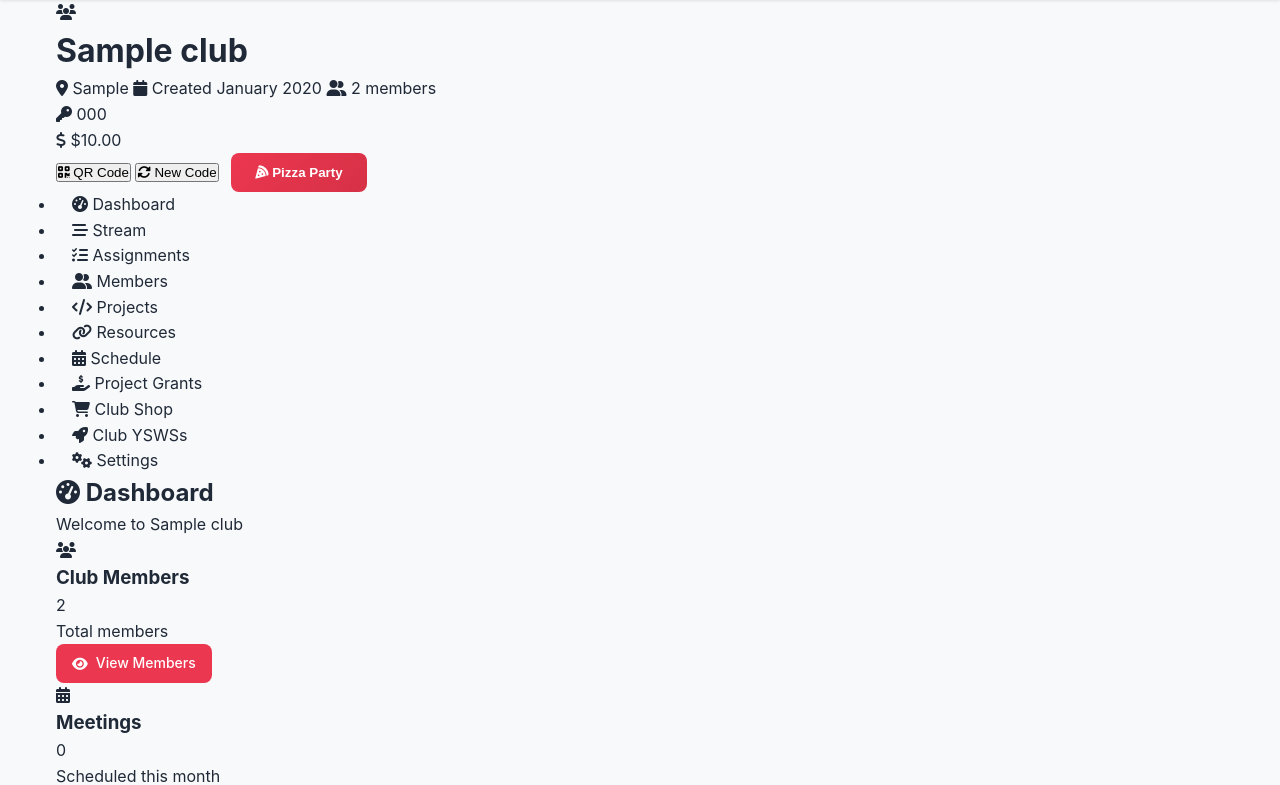
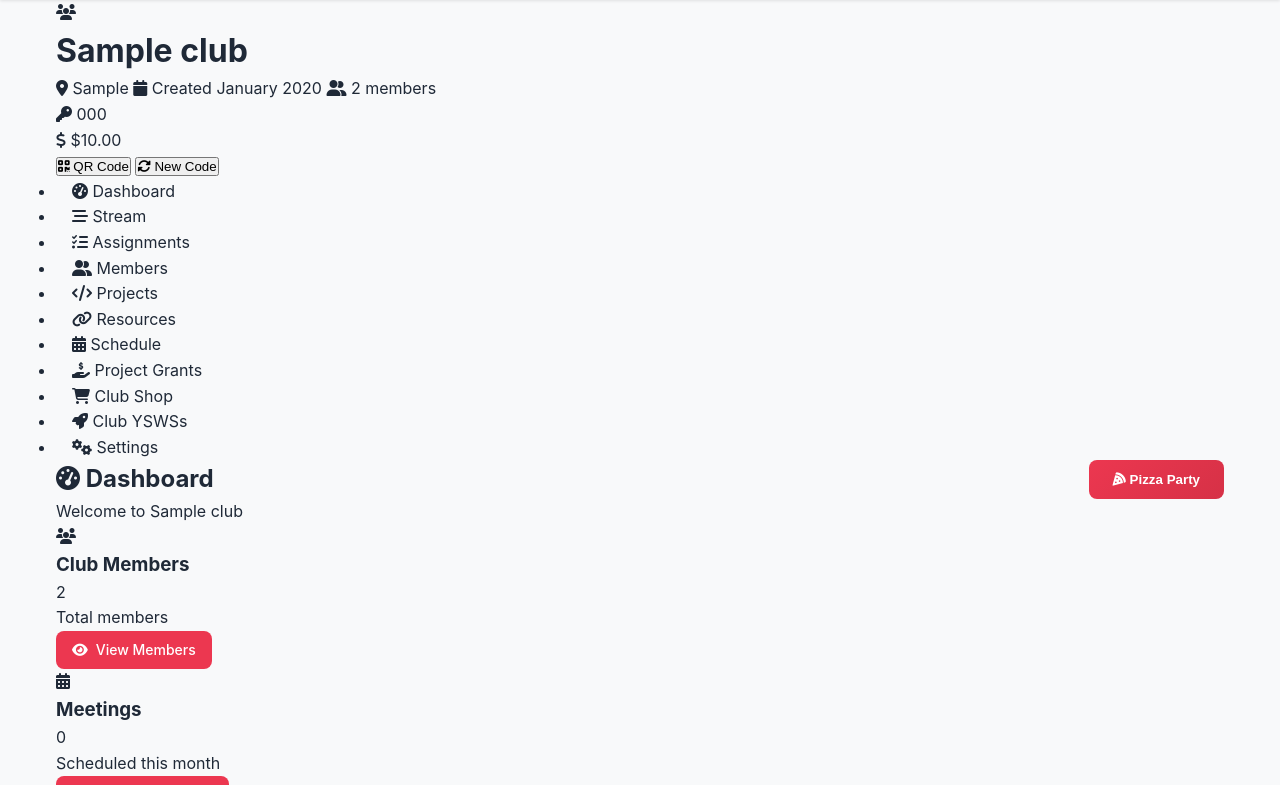
Before and after one commit to cytronicoder/hack-club-dashboard, a Flask app: page /club-dashboard in a window 1280 px wide. Shown: the part 66-851 px from the top of the page. Run offline with Flask 3, Linux system fonts and the light colour scheme; the visitor is signed in with stand-in values (Sample User, id 1); tables that the repository leaves empty hold one stand-in row (values such as "Sample post"); some libraries are stand-ins or nearby versions.

Commit message:
Assistant checkpoint: Move pizza party button to dashboard corner
Assistant generated file changes:
- templates/club_dashboard.html: Move pizza party button to dashboard section corner, Remove pizza party button from club header

---

User prompt:

no i want it in the corner of the main dashboard card

Replit-Commit-Author: Assistant
Replit-Commit-Session-Id: 13c8ce3c-dbb9-4200-9962-c7bec5371a1b

```diff
--- a/templates/club_dashboard.html
+++ b/templates/club_dashboard.html
@@ -35,9 +35,6 @@
                         </button>
                         <button class="new-code-button" onclick="generateNewJoinCode()">
                             <i class="fas fa-sync-alt"></i> New Code
-                        </button>
-                        <button class="pizza-party-button" onclick="purchasePizza()" style="background: linear-gradient(135deg, #ec3750, #d63146); color: white; border: none; padding: 0.75rem 1.5rem; border-radius: 8px; font-weight: 600; margin-left: 0.5rem; cursor: pointer; transition: all 0.3s ease;" onmouseover="this.style.transform='translateY(-2px)'" onmouseout="this.style.transform='translateY(0px)'">
-                            <i class="fas fa-pizza-slice"></i> Pizza Party
                         </button>
                     {% endif %}
                 </div>
@@ -93,9 +90,14 @@
 
             <div class="dashboard-main">
                 <section id="dashboard" class="club-section active">
-                    <div class="section-header">
+                    <div class="section-header" style="position: relative;">
                         <h2><i class="fas fa-tachometer-alt"></i> Dashboard</h2>
                         <p>Welcome to {{ club.name }}</p>
+                        {% if current_user.id == club.leader_id %}
+                        <button class="pizza-party-button" onclick="purchasePizza()" style="position: absolute; top: 0; right: 0; background: linear-gradient(135deg, #ec3750, #d63146); color: white; border: none; padding: 0.75rem 1.5rem; border-radius: 8px; font-weight: 600; cursor: pointer; transition: all 0.3s ease;" onmouseover="this.style.transform='translateY(-2px)'" onmouseout="this.style.transform='translateY(0px)'">
+                            <i class="fas fa-pizza-slice"></i> Pizza Party
+                        </button>
+                        {% endif %}
                     </div>
 
                     {% if current_user.id == club.leader_id %}
```
